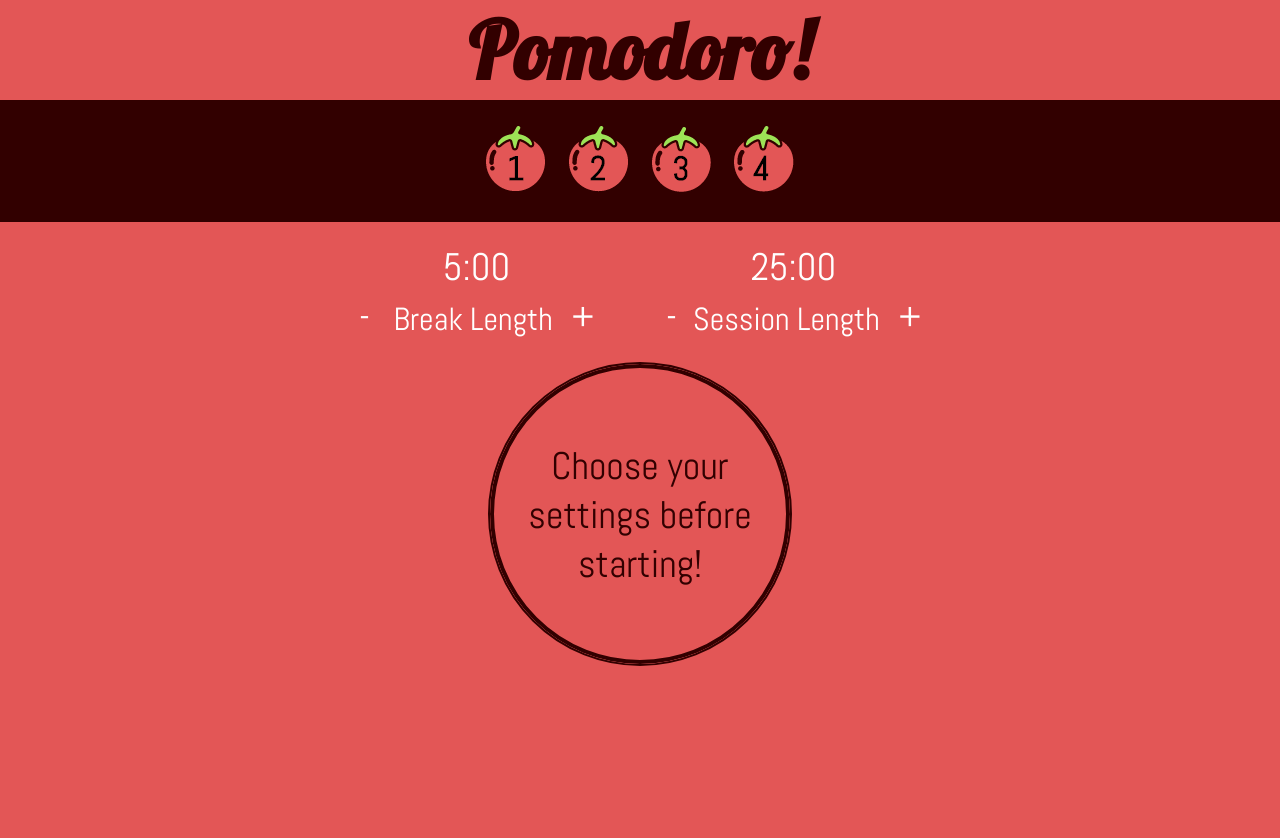
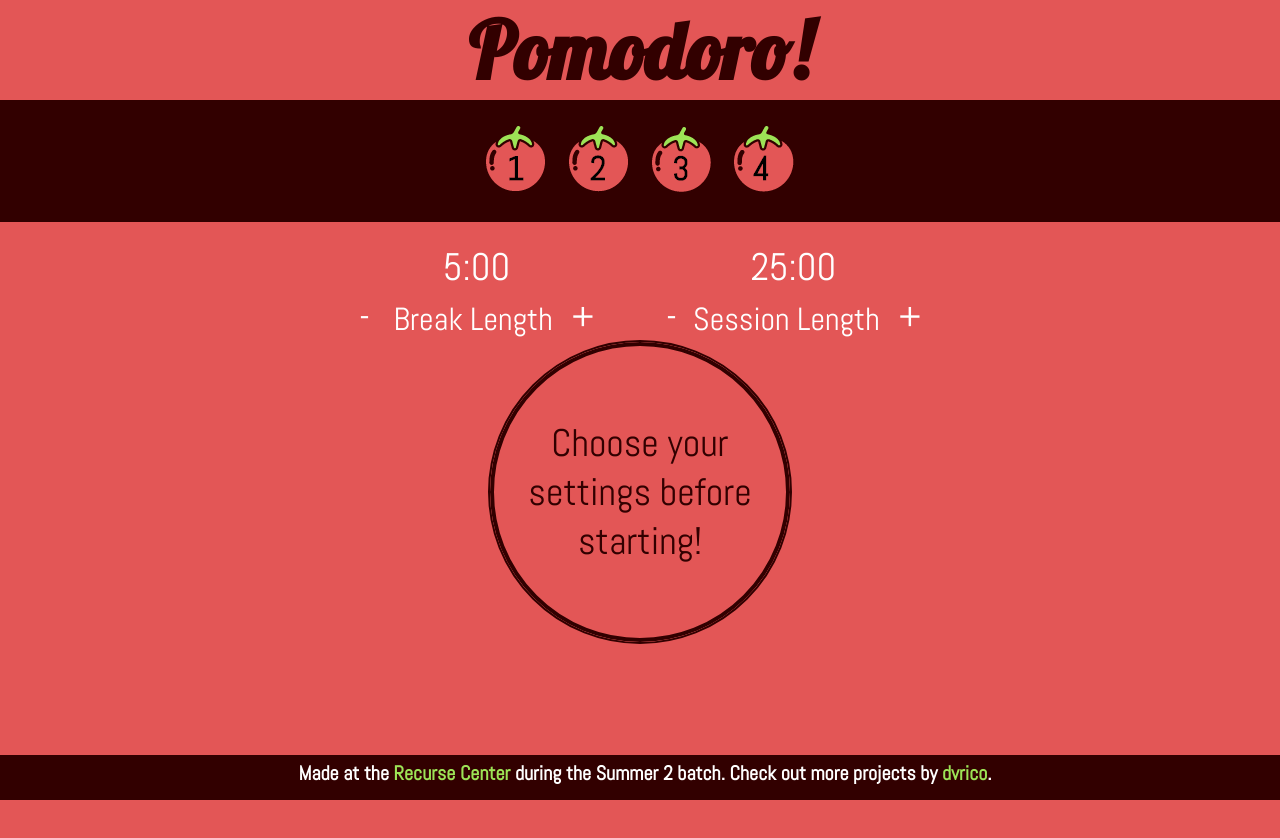
Before and after one commit to dvrico/pomodorotimer, an Electron app: page index.html in a window 1280 px wide. After the commit the page ends 800 px from the top, so only its background shows below. Drawn offline with Linux system fonts and the light colour scheme.

Commit message:
Add footer.

```diff
--- a/css/master.css
+++ b/css/master.css
@@ -8,6 +8,11 @@
 html, body {
   height: 100%;
   background-color: #E35656;
+}
+
+#container {
+    height: auto;
+    min-height: 100%;
 }
 
 h1 {
@@ -100,6 +105,7 @@ h1 {
 
 .section .timer {
   margin: 0 auto;
+  margin-top: -.35em;
   text-align: center;
   width: 300px;
   height: 300px;
@@ -133,27 +139,26 @@ h1 {
   right: 0;
   z-index: -1;
 }
-/*
-#pomodoroOneImage:hover {
-  background-color: yellow;
-  background-size: 50%;
-  background-size: 3em;
-  background-size: 12px;
-  background-size: auto;
+
+a {
+    color: #9DE356;
+    text-decoration: none;
 }
 
-.pomodoroCounter:hover {
-  background-color: yellow;
+footer {
+    position: fixed;
+    clear: both;
+    height: 2.2em;
+    margin-top: -10em;
+    padding: 5px 5px;
+    text-align: center;
+    color: white;
+    background-color: #320000;
+    left: 0;
+    bottom: 0;
+    width: 100%;
 }
 
-.pomodoroSelect:focus {
-  color: yellow;
-  background-color: #e6e6e6;
-  border-color: #8c8c8c;
+footer > h4 {
+    font-size: 20px;
 }
-
-.pomodoroSelect:hover {
-  color: #333;
-  background-color: #e6e6e6;
-  border-color: #adadad;
-*/
--- a/index.html
+++ b/index.html
@@ -6,6 +6,7 @@
     <link rel="stylesheet" href="css/master.css">
   </head>
   <body>
+    <div id="container">
         <h1 class="animated flipInX">Pomodoro!</h1>
 
         <div class="animated fadeIn pomodoroCounter">
@@ -58,6 +59,8 @@
             </div>
           </div>
         </section>
+    </div>
+    <footer><h4>Made at the <a href="https://www.recurse.com/">Recurse Center</a> during the Summer 2 batch. Check out more projects by <a href="https://github.com/dvrico">dvrico</a>.</h4></footer>
 
     <script type="text/javascript" src="resources/angular.min.js"></script>
     <script type="text/javascript" src="app.js"></script>
```
Also changed, not shown: 1 other file. Lines whose indentation alone changed are shown as unchanged.
